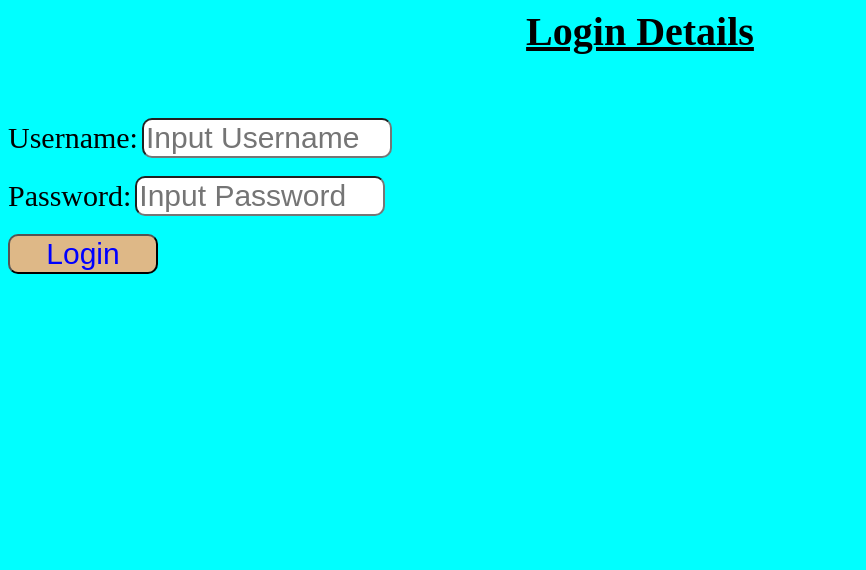
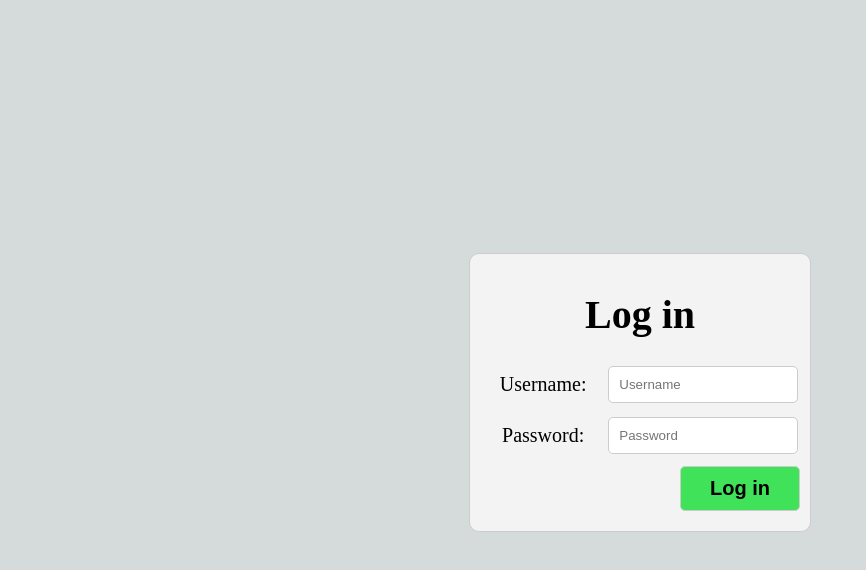
Before and after one commit to johnson-Omwoyo/project1, a plain HTML site: page Login page.html in a window 1280 px wide. Shown: the whole page, without its empty margins (0-866 px from the left). Drawn offline with Linux system fonts and the light colour scheme.

Commit message:
addition of better css
-used  forms instead of tags in styling ..

```diff
--- a/Login page.html
+++ b/Login page.html
@@ -5,56 +5,88 @@
         <head>
             <title>Login Page</title>
             <style>
-                label {
-                    color: black;
-                    font-size: 30;
-
-
+                body.outer {
+                    background-color: rgb(213, 218, 218);
                 }
-
-                input {
-                    border-radius: 10px;
-                    width: 250;
-                    font-size: 30;
-                    cursor: auto;
-
-                }
-
-                button {
-                    width: 150;
-                    color: blue;
-                    cursor: default;
-                    background-color: burlywood;
-                    border-radius: 10px;
-                    font-size: 30;
-
-                }
-
-                body.outer {
-                    background-color: aqua;
-                }
-
-
-
 
                 h1 {
                     font-size: 40;
                 }
+
+                .form-container {
+                    margin: 20% auto;
+                    text-align: center;
+                }
+
+                .loginForm {
+                    width: 320px;
+                    margin: 0 auto;
+                    padding: 10px;
+                    border: 1px solid #ccc;
+                    background: #f3f3f3;
+                    border-radius: 10px;
+                    vertical-align: middle;
+                }
+
+                .inputLabel {
+                    font-size: 20px;
+                    font-weight: 500;
+                    width: 40%;
+                }
+
+                .inputField {
+                    width: 60%;
+                    padding: 10px;
+                    margin: 2px;
+                    border: 1px solid #ccc;
+                    border-radius: 5px;
+                    float: right;
+
+                }
+
+                .formGroup {
+                    margin: 10px 0px;
+                    display: flex;
+                    align-items: center;
+                }
+
+                .buttonGroup {
+                    margin: 10px 0px;
+                    text-align: right;
+                }
+
+                .loginButton {
+                    width: 120px;
+                    padding: 10px;
+                    border: 1px solid #ccc;
+                    border-radius: 5px;
+                    background: #3fe258;
+                    cursor: pointer;
+                    font-size: 20px;
+                    color: black;
+                    font-weight: bold;
+                }
             </style>
         </head>
 
-
-        <h1 align="center"><u><b>Login Details</h1></u></b>
-        <br><br>
-
         <body class="inner">
-            <label align="center">Username:</label>
-            <input type="text" placeholder="Input Username"><br><br>
-            <label align="center">Password:</label>
-            <input type="text" placeholder="Input Password"><br><br>
-
-            <button>Login</button>
+            <div class="form-container">
+                <form class="loginForm">
+                    <h1 align="center"><b>Log in</h1></b>
+                    <div class="formGroup">
+                        <label align="center" class="inputLabel">Username:</label>
+                        <input class="inputField" type="text" placeholder="Username">
+                    </div>
+                    <div class="formGroup">
+                        <label align="center" class="inputLabel">Password:</label>
+                        <input class="inputField" type="password" placeholder="Password">
+                    </div>
+                    <div class="buttonGroup">
+                        <button type="button" class="loginButton">Log in</button>
+                    </div>
+                </form>
+            </div>
         </body>
     </body>
 
-    </html>
+    </html>
```
